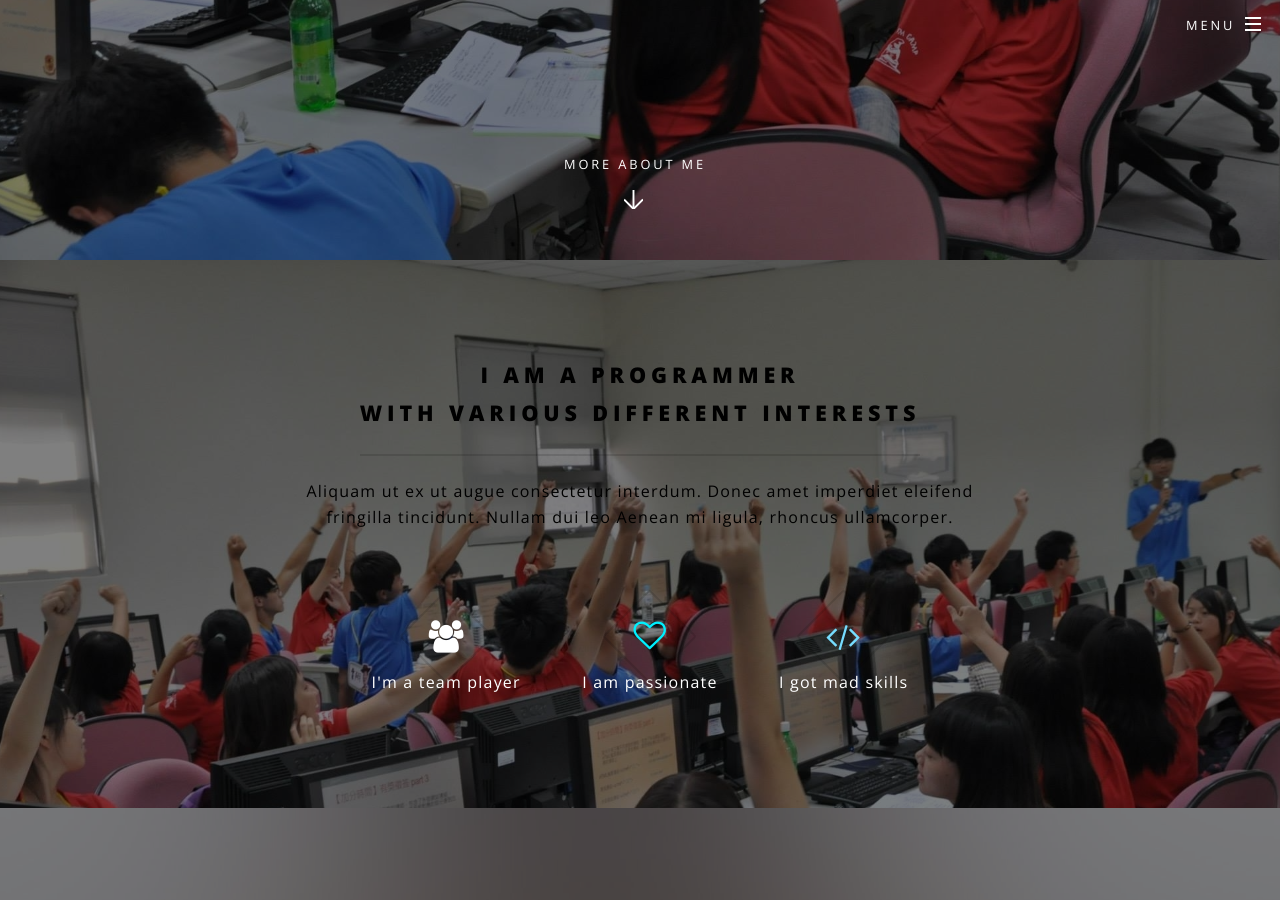
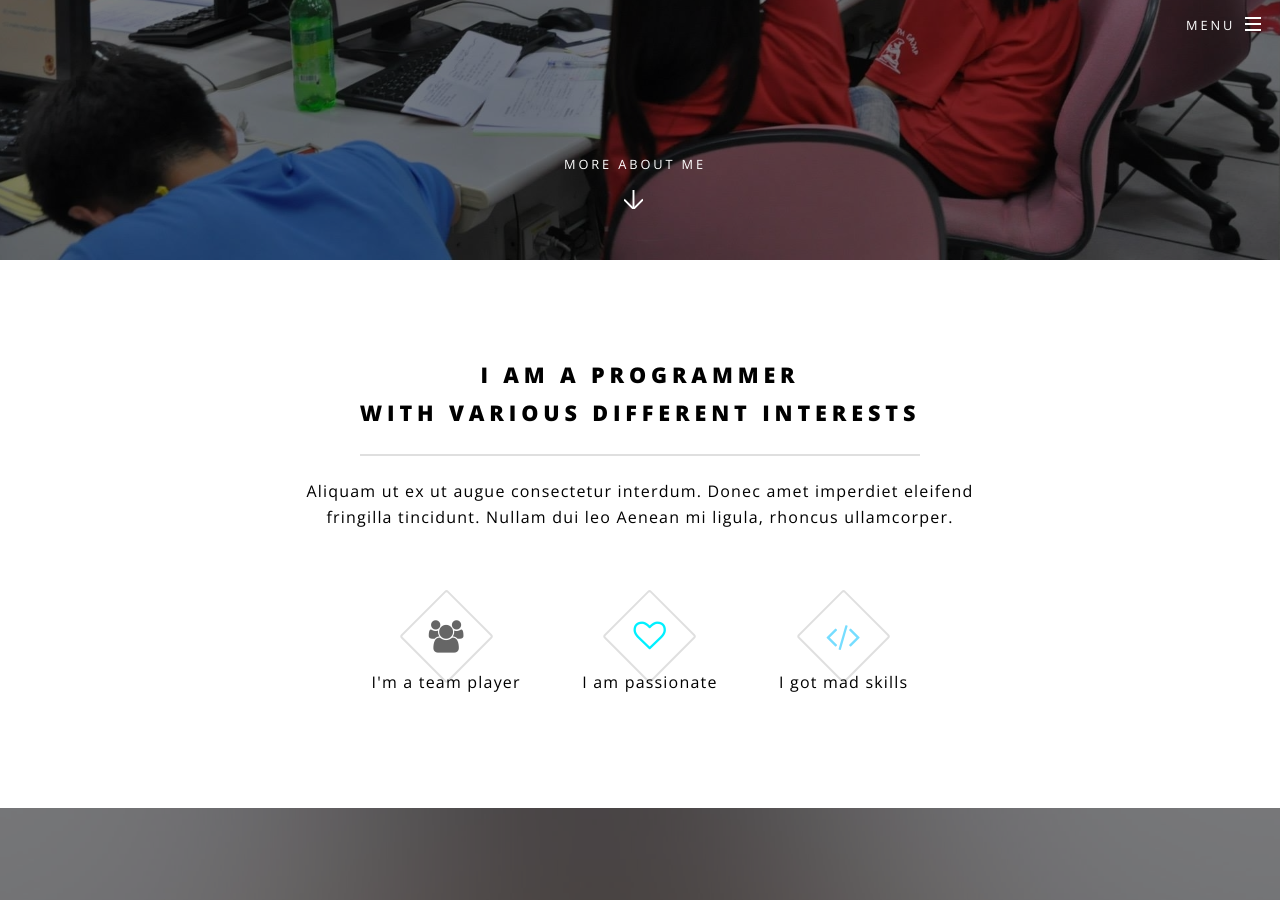
Before and after one commit to johnhckuo/johnhckuo_old.github.io, a Jekyll site: the page built from index.html, in a window 1280 px wide and 900 px high, scrolled down 640 px. Built offline with Jekyll 4.4.1, drawn with Linux system fonts in a browser that asks for light colours.

Commit message:
Update main.scss

```diff
--- a/css/main.scss
+++ b/css/main.scss
@@ -510,7 +510,7 @@ $baseurl: '{{ site.baseurl }}/images';
 		}
 
 		&.style1 {
-			color: _palette(accent2, bg2);
+			color: _palette(accent2, bg);
 		}
 
 		&.style2 {
@@ -1069,8 +1069,8 @@ $baseurl: '{{ site.baseurl }}/images';
 /* Wrapper */
 
 	@mixin wrapper($p) {
-		background-color: _palette($p, bg2);
-		color: _palette($p, fg2);
+		background-color: _palette($p, bg);
+		color: _palette($p, fg);
 
 		// Basic
 
```
